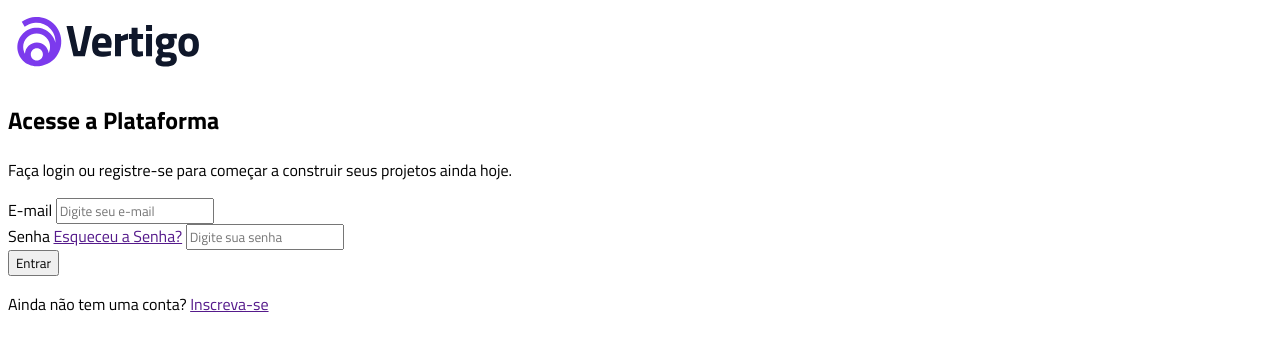
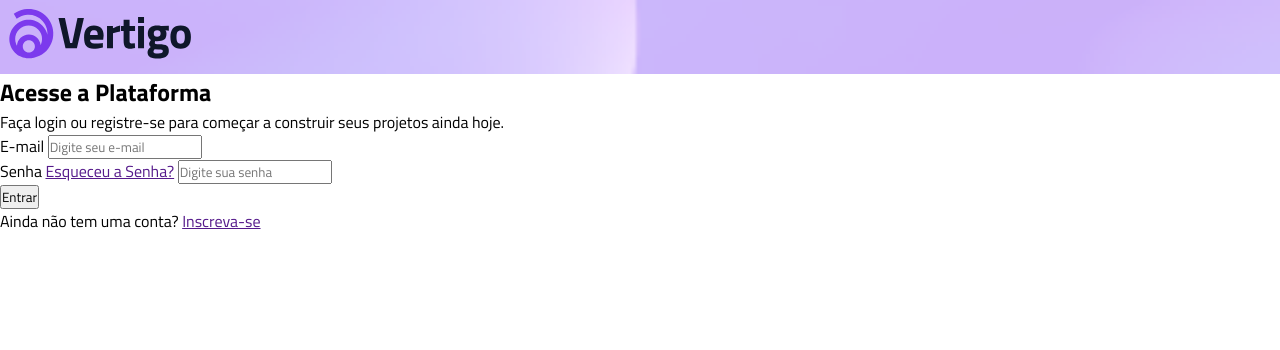
Before and after one commit to Jamalzin98/projeto-vertigo, a plain HTML site: page index.html in a window 1280 px wide. Drawn offline with Linux system fonts and the light colour scheme; a web font is replaced by a local one.

Commit message:
Atualizacao - imagem de fundo do header

```diff
--- a/style.css
+++ b/style.css
@@ -1,3 +1,12 @@
 *{
+    /* reset do CSS */
+    margin: 0;
+    padding: 0;
+    box-sizing: border-box;
   font-family: 'Titillium Web', sans-serif;
 }
+
+header{
+    background-image: url(./imagens/img.png);
+    background-size: cover;
+}
```
